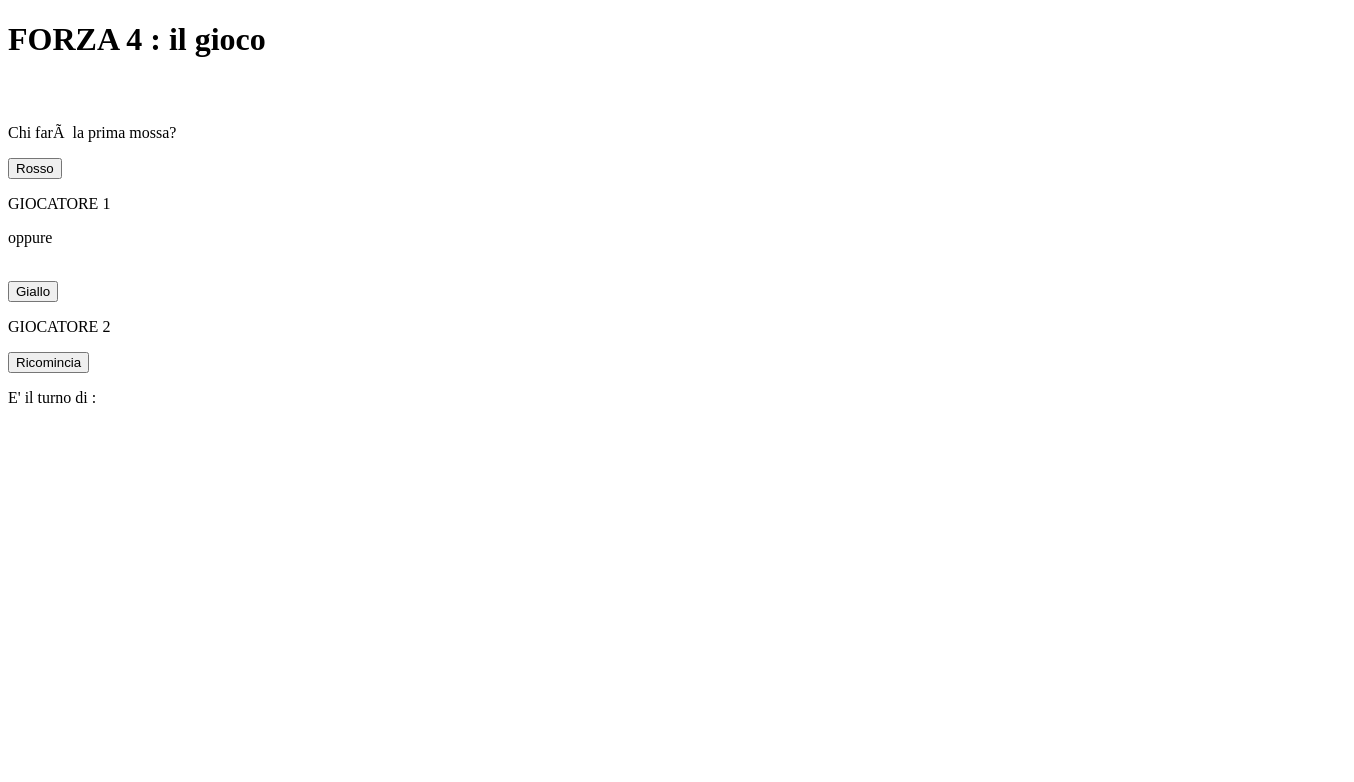
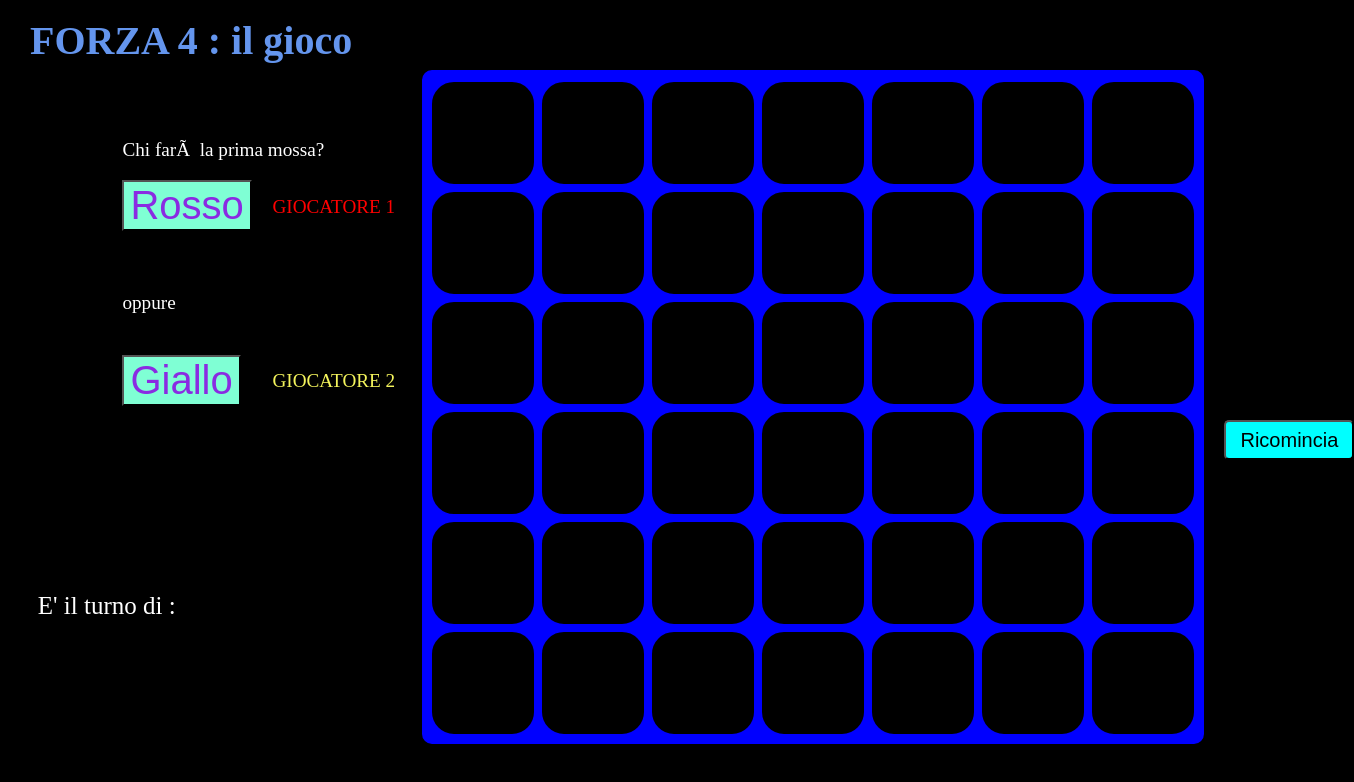
Before and after one commit to Sim1-51/Sim1-51.github.io, a plain HTML site: page gravity.html in a window 1280 px wide. Shown: the whole page, 1354 px wide, since content can reach past the window. Drawn offline with Linux system fonts and the light colour scheme.

Commit message:
Add files via upload

```diff
--- a/gravity.html
+++ b/gravity.html
@@ -3,7 +3,7 @@
     <head>
         <title>FORZA 4 : il gioco</title>
         <meta charset="UTS-8">
-        <link rel="stylesheet" href="gravitytest.css">
+        <link rel="stylesheet" href="gravity.css">
     </head>
     <body id="body">
         <h1 id="forza4-title">FORZA 4 : il gioco</h1>
@@ -41,6 +41,6 @@
         <div id="achitocca">
             <p>E' il turno di : <div id="eilturnodi"></div></p>
         </div>
-        <script src="gravitytest.js"></script>
+        <script src="gravity.js"></script>
     </body>
 </html>
```
